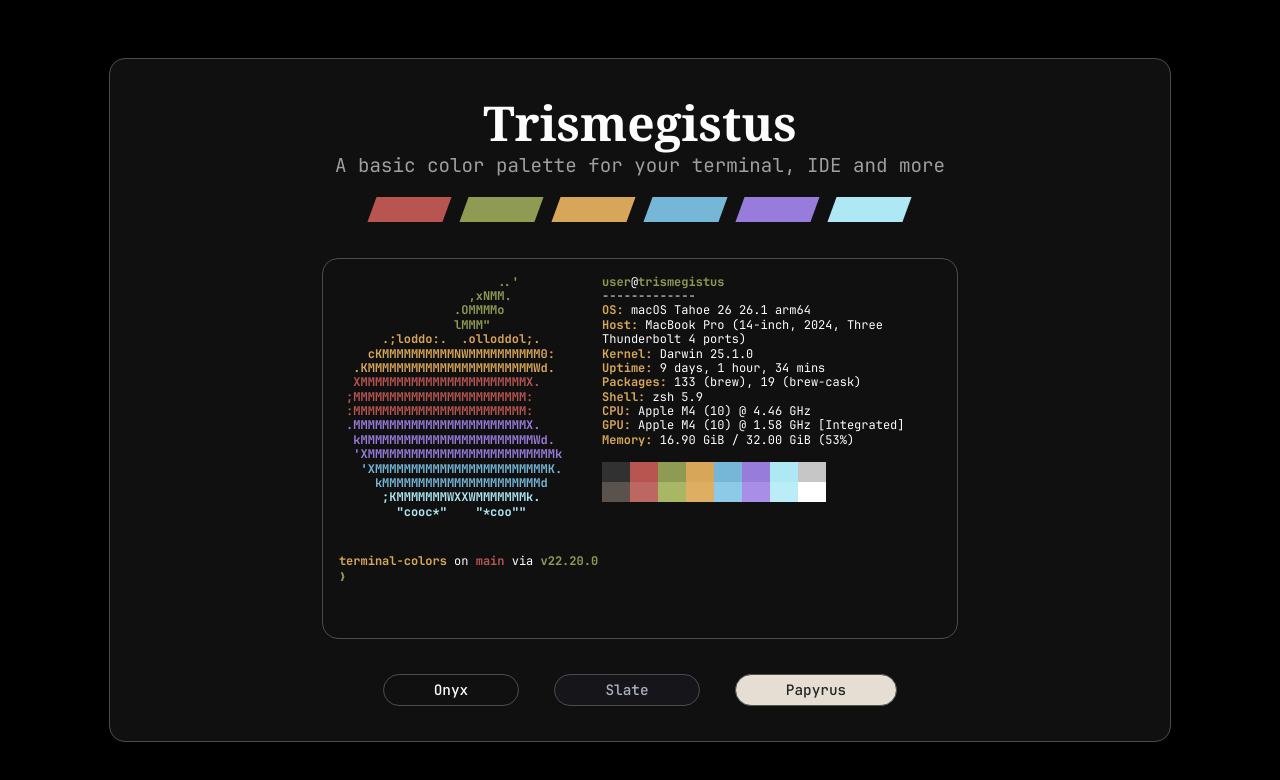
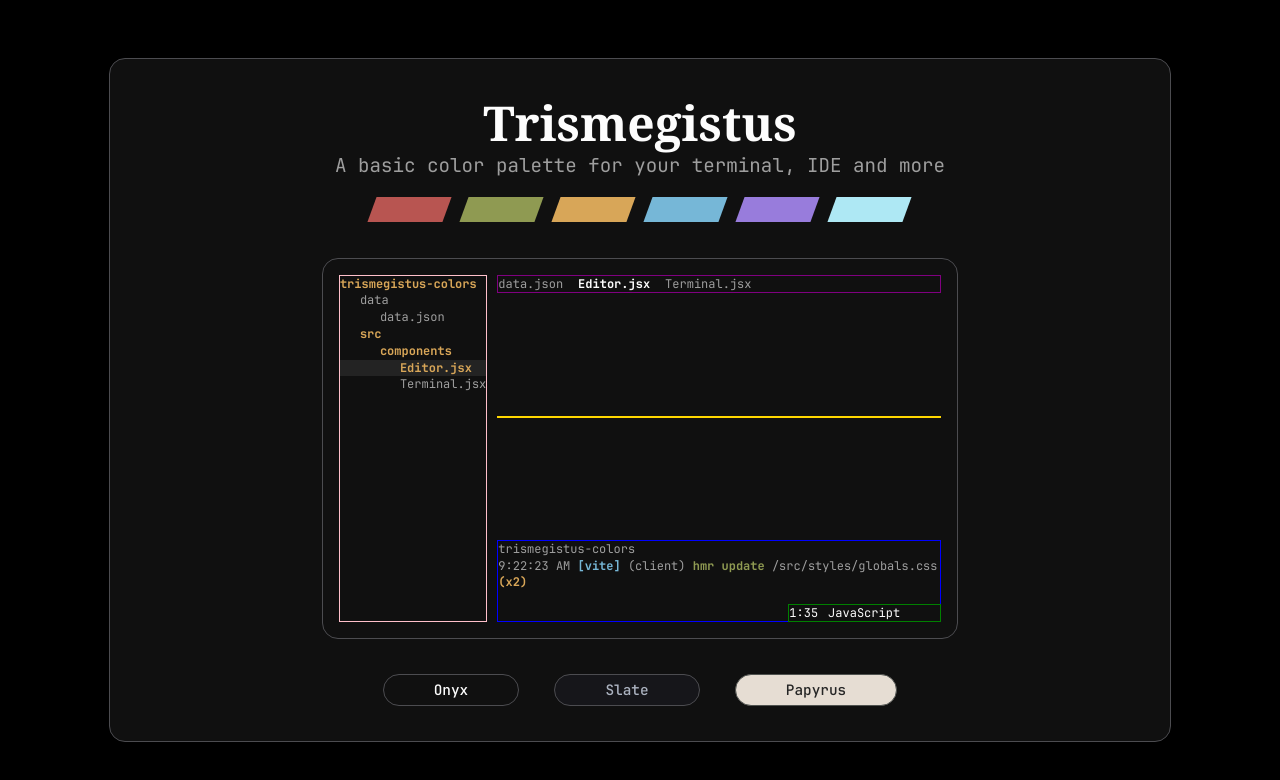
Before and after one commit to JonahKF/trismegistus-colors, a React (Vite) app: page / in a window 1280 px wide. Shown: the top 780 px of the page. Built offline with nearby package versions, Linux system fonts and the light colour scheme; a web font is replaced by a local one.

Commit message:
added IDE mockup for menu, tabs, terminal and bottom buttons

```diff
--- a/src/App.jsx
+++ b/src/App.jsx
@@ -6,6 +6,7 @@
 
 import Partition from "./components/Partition.jsx";
 import Terminal from "./components/Terminal.jsx";
+import Editor from "./components/Editor.jsx";
 
 const themes = {
   onyx,
@@ -66,8 +67,9 @@
           {/* Add click functionality to each shape, allowing click-to-copy hexcode of color */}
         </div>
 
-        <Terminal />
-        {/* Mock terminal, IDE, etc., with arrows on side of screen to cycle */}
+        {/* <Terminal />*/}
+
+        <Editor />
 
         <div className="theme-btn-container">
           <button
--- a/src/components/Editor.jsx
+++ b/src/components/Editor.jsx
@@ -0,0 +1,80 @@
+export default function Editor() {
+  return (
+    <div className="ide">
+      <div className="left-menu">
+        <div className="yellow">
+          <i className="nf nf-md-folder_arrow_up"></i> trismegistus-colors
+        </div>
+        <div className="gray indent-1">
+          <i className="nf nf-fa-folder"></i> data
+        </div>
+        <div className="gray indent-2">
+          <i className="nf nf-seti-json"></i> data.json
+        </div>
+        <div className="yellow indent-1">
+          <i className="nf nf-md-folder_arrow_up"></i> src
+        </div>
+        <div className="yellow indent-2">
+          <i className="nf nf-fa-folder"></i> components
+        </div>
+        <div className="highlighted yellow indent-3">
+          <i className="nf nf-fa-react"></i> Editor.jsx
+        </div>
+        <div className="gray indent-3">
+          <i className="nf nf-fa-react"></i> Terminal.jsx
+        </div>
+      </div>
+
+      <div className="body">
+        <div className="tabs">
+          <div className="gray">
+            <i className="nf nf-seti-json"></i> data.json
+          </div>
+          <div className="white">
+            <i className="nf nf-fa-react"></i> Editor.jsx
+          </div>
+          <div className="gray">
+            <i className="nf nf-fa-react"></i> Terminal.jsx
+          </div>
+
+          <div className="tab-icons"></div>
+        </div>
+
+        <div className="code">
+          <div className="code-top"></div>
+
+          <div className="code-body"></div>
+        </div>
+
+        <div className="editor-terminal">
+          <div className="gray">
+            <i className="nf nf-dev-terminal"></i> trismegistus-colors
+          </div>
+          <div className="gray">
+            9:22:23 AM <span className="blue">[vite]</span> (client){" "}
+            <span className="green">hmr update </span>
+            /src/styles/globals.css
+            <span className="yellow"> (x2)</span>
+          </div>
+          {/* <div className="white">|</div>*/}
+        </div>
+      </div>
+      <div className="bottom-right-icons">
+        <span>1:35</span>
+        <span>JavaScript</span>
+        <span className="yellow">
+          <i className="nf nf-oct-terminal"></i>
+        </span>
+        <span>
+          <i className="nf nf-oct-bug"></i>
+        </span>
+        <span>
+          <i className="nf nf-md-star_four_points_outline"></i>
+        </span>
+        <span>
+          <i className="nf nf-cod-bell"></i>
+        </span>
+      </div>
+    </div>
+  );
+}
--- a/src/styles/globals.css
+++ b/src/styles/globals.css
@@ -349,6 +349,128 @@
     }
 }
 
+.ide {
+    position: relative;
+    display: flex;
+    flex-direction: row;
+    gap: 10px;
+
+    background-color: inherit;
+    aspect-ratio: 500 / 300;
+    width: 60%;
+    height: auto;
+    border-radius: 1rem;
+    border: 1px solid var(--outline);
+    padding: 1rem;
+
+    text-align: left;
+    font-family: "JetBrainsMono", "Menlo", "Consolas", "Monaco", monospace;
+    line-height: 1.4;
+    font-weight: 400;
+    font-size: clamp(0.75em, 0.8vw, 0.9em);
+
+    white-space: nowrap;
+    overflow: hidden;
+
+    .gray {
+        color: var(--text-subdued);
+        font-weight: 400;
+    }
+
+    .white {
+        color: var(--text-color);
+        font-weight: bold;
+    }
+
+    .green {
+        color: var(--green);
+        font-weight: bold;
+    }
+
+    .yellow {
+        color: var(--yellow);
+        font-weight: bold;
+    }
+
+    .red {
+        color: var(--red);
+        font-weight: bold;
+    }
+
+    .magenta {
+        color: var(--magenta);
+        font-weight: bold;
+    }
+
+    .blue {
+        color: var(--blue);
+        font-weight: bold;
+    }
+
+    .cyan {
+        color: var(--cyan);
+        font-weight: bold;
+    }
+
+    > .left-menu {
+        border: 1px solid pink;
+
+        display: flex;
+        flex-direction: column;
+
+        .highlighted {
+            background-color: #232323;
+        }
+
+        .indent-1 {
+            padding-left: 20px;
+        }
+
+        .indent-2 {
+            padding-left: 40px;
+        }
+
+        .indent-3 {
+            padding-left: 60px;
+        }
+    }
+
+    > .body {
+        display: flex;
+        flex-direction: column;
+        justify-content: space-between;
+
+        > .tabs {
+            border: 1px solid purple;
+
+            display: flex;
+            flex-direction: row;
+            gap: 15px;
+        }
+
+        > .code {
+            border: 1px solid gold;
+        }
+
+        > .editor-terminal {
+            border: 1px solid blue;
+
+            padding-bottom: 30px;
+            white-space: wrap;
+        }
+    }
+
+    > .bottom-right-icons {
+        border: 1px solid green;
+
+        position: absolute;
+        bottom: 1rem;
+        right: 1rem;
+        display: flex;
+        gap: 10px;
+    }
+}
+
 .theme-btn-container {
     display: flex;
     flex-direction: row;
```
